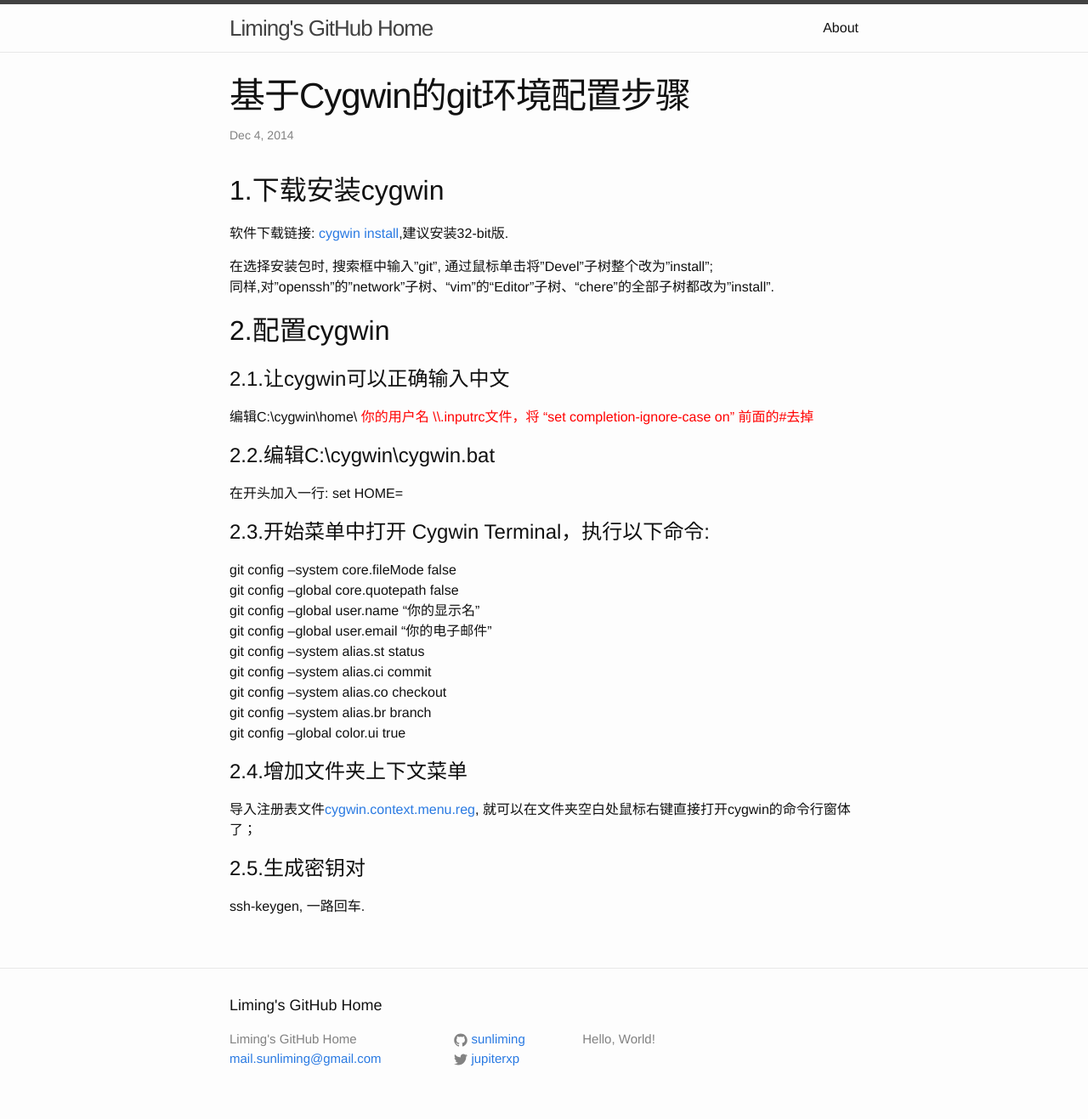
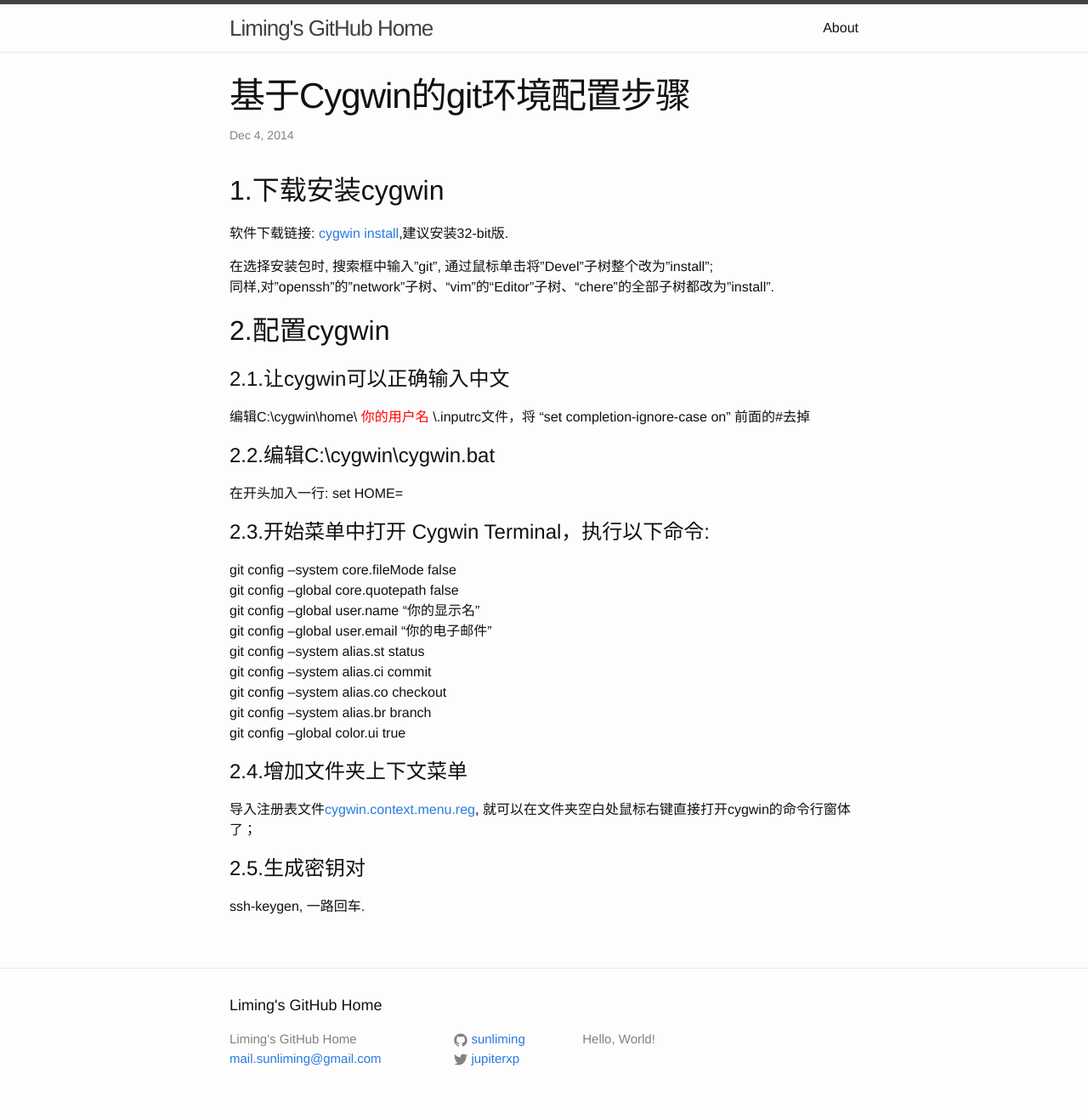
Before and after one commit to sunliming/sunliming.github.io, a Jekyll site: the page built from _posts/2014-12-04-cygwin-install-and-config.markdown, in a window 1280 px wide. Shown: the whole page at 85% size. Built offline with Jekyll 4.4.1, drawn with Linux system fonts in a browser that asks for light colours.

Commit message:
edit post'cygwin install and config', v14, font color

```diff
--- a/_posts/2014-12-04-cygwin-install-and-config.markdown
+++ b/_posts/2014-12-04-cygwin-install-and-config.markdown
@@ -15,7 +15,7 @@
 
 # 2.1.让cygwin可以正确输入中文
 
-编辑C:\cygwin\home\ <font color="red">你的用户名<font> \\.inputrc文件，将 “set completion-ignore-case on” 前面的#去掉
+编辑C:\cygwin\home\ <font color="red">你的用户名</font> \\.inputrc文件，将 “set completion-ignore-case on” 前面的#去掉
 
 # 2.2.编辑C:\cygwin\cygwin.bat
 
```
